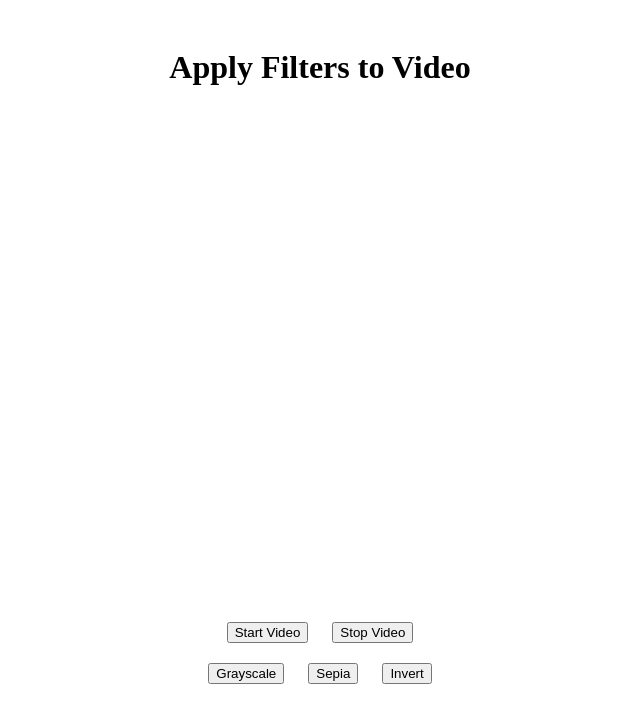
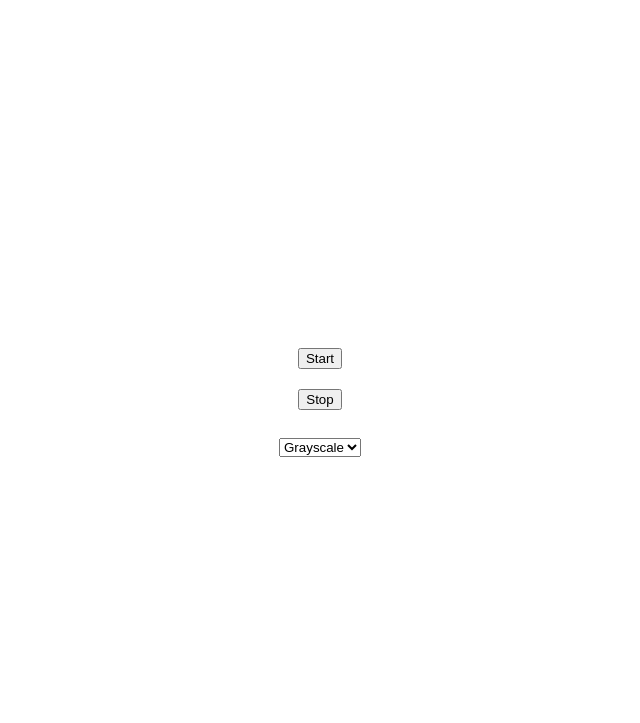
Before and after one commit to varunk1211/flask-project, a Flask app: page / in a window 1280 px wide. Shown: the top 723 px of the page, without its empty margins (320-960 px from the left). Run offline with Flask 2, Linux system fonts and the light colour scheme; some libraries are stand-ins or nearby versions.

Commit message:
this i si

```diff
--- a/app.py
+++ b/app.py
@@ -3,9 +3,11 @@ from flask_socketio import SocketIO, emit
 import cv2
 import numpy as np
 import base64
+import eventlet
+eventlet.monkey_patch()  # Monkey-patch for asynchronous I/O
 
 app = Flask(__name__)
-socketio = SocketIO(app, cors_allowed_origins="*")  # Allow cross-origin requests
+socketio = SocketIO(app, cors_allowed_origins="*", async_mode="eventlet")  # Use eventlet for async
 
 @app.route("/")
 def index():
--- a/templates/index.html
+++ b/templates/index.html
@@ -3,83 +3,106 @@
 <head>
     <meta charset="UTF-8">
     <meta name="viewport" content="width=device-width, initial-scale=1.0">
-    <title>Video Filter</title>
-    <script src="https://cdn.socket.io/4.0.1/socket.io.min.js"></script>
+    <title>Video Filter WebSocket</title>
     <style>
-        body { text-align: center; padding: 20px; }
-        canvas { margin-top: 20px; }
-        #controls { margin-top: 20px; }
-        button { margin: 10px; }
+        #video-container {
+            display: flex;
+            flex-direction: column;
+            align-items: center;
+            margin-top: 20px;
+        }
+        video {
+            width: 80%;
+            max-width: 600px;
+        }
+        canvas {
+            display: none;
+        }
+        #start-btn, #stop-btn {
+            margin: 10px;
+        }
     </style>
 </head>
 <body>
-    <h1>Apply Filters to Video</h1>
-    <video id="video" width="640" height="480" autoplay></video>
-    <canvas id="canvas" width="640" height="480" style="display:none;"></canvas>
-
-    <div id="controls">
-        <button onclick="startVideo()">Start Video</button>
-        <button onclick="stopVideo()">Stop Video</button>
+    <div id="video-container">
+        <video id="video" autoplay></video>
+        <canvas id="canvas"></canvas>
         <br>
-        <button onclick="applyFilter('grayscale')">Grayscale</button>
-        <button onclick="applyFilter('sepia')">Sepia</button>
-        <button onclick="applyFilter('invert')">Invert</button>
+        <button id="start-btn">Start</button>
+        <button id="stop-btn">Stop</button>
+        <br>
+        <select id="filter-select">
+            <option value="grayscale">Grayscale</option>
+            <option value="sepia">Sepia</option>
+            <option value="invert">Invert</option>
+        </select>
+        <br>
+        <img id="output" style="max-width: 100%; display:none;" />
     </div>
 
+    <script src="https://cdnjs.cloudflare.com/ajax/libs/socket.io/4.0.1/socket.io.min.js"></script>
     <script>
-        const socket = io.connect("http://localhost:5000");
-        const video = document.getElementById("video");
-        const canvas = document.getElementById("canvas");
-        const ctx = canvas.getContext("2d");
+        const socket = io.connect('http://localhost:5000');  // Adjust for production URL
 
-        let mediaStream = null;
+        let video = document.getElementById("video");
+        let canvas = document.getElementById("canvas");
+        let ctx = canvas.getContext('2d');
+        let outputImage = document.getElementById("output");
 
-        function startVideo() {
-            navigator.mediaDevices.getUserMedia({ video: true })
-                .then((stream) => {
-                    mediaStream = stream;
-                    video.srcObject = stream;
-                    video.play();
-                    captureFrame();
-                })
-                .catch((err) => {
-                    console.error("Error accessing webcam: ", err);
-                });
-        }
+        let isStreaming = false;
+        let filter = "grayscale";  // Default filter
 
-        function stopVideo() {
-            if (mediaStream) {
-                const tracks = mediaStream.getTracks();
-                tracks.forEach(track => track.stop());
-                video.srcObject = null;
+        // Handle video stream and send frames to server
+        async function startVideo() {
+            if (!navigator.mediaDevices || !navigator.mediaDevices.getUserMedia) {
+                alert("Your browser does not support video streaming.");
+                return;
+            }
+
+            try {
+                let stream = await navigator.mediaDevices.getUserMedia({ video: true });
+                video.srcObject = stream;
+                video.play();
+
+                // Start sending video frames to server
+                isStreaming = true;
+                requestAnimationFrame(captureFrame);
+            } catch (err) {
+                console.error("Error accessing camera:", err);
             }
         }
 
         function captureFrame() {
-            if (mediaStream && mediaStream.active) {
-                ctx.drawImage(video, 0, 0, canvas.width, canvas.height);
-                const imageData = canvas.toDataURL("image/jpeg");
-                sendFrame(imageData);
-                requestAnimationFrame(captureFrame);
-            }
+            if (!isStreaming) return;
+
+            canvas.width = video.videoWidth;
+            canvas.height = video.videoHeight;
+
+            ctx.drawImage(video, 0, 0, canvas.width, canvas.height);
+
+            let imageData = canvas.toDataURL("image/jpeg");
+            socket.emit("video_frame", { imageData: imageData, filter: filter });
+
+            requestAnimationFrame(captureFrame);
         }
 
-        function sendFrame(imageData) {
-            socket.emit("video_frame", { imageData: imageData, filter: currentFilter });
-        }
+        socket.on("processed_frame", (data) => {
+            outputImage.src = data;
+            outputImage.style.display = "block";
+        });
 
-        let currentFilter = "grayscale"; // Default filter
+        // Event listeners for buttons
+        document.getElementById("start-btn").addEventListener("click", () => {
+            startVideo();
+        });
 
-        function applyFilter(filter) {
-            currentFilter = filter;
-        }
+        document.getElementById("stop-btn").addEventListener("click", () => {
+            isStreaming = false;
+            video.srcObject.getTracks().forEach(track => track.stop());
+        });
 
-        socket.on("processed_frame", function (data) {
-            const img = new Image();
-            img.onload = function () {
-                ctx.drawImage(img, 0, 0, canvas.width, canvas.height);
-            };
-            img.src = data;
+        document.getElementById("filter-select").addEventListener("change", (event) => {
+            filter = event.target.value;
         });
     </script>
 </body>
```
